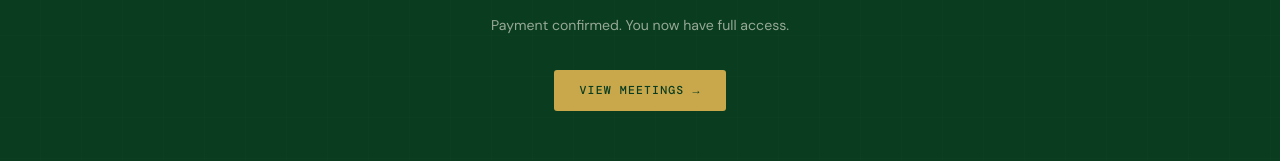
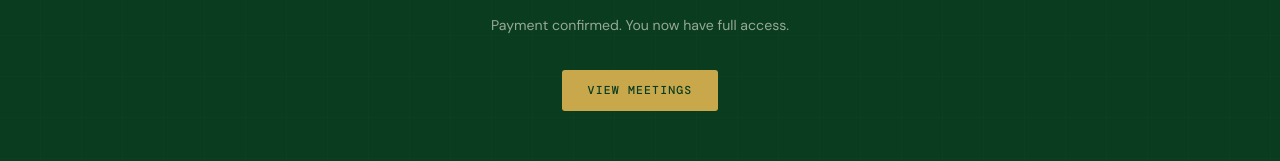
Before and after one commit to ppcjobber/clerk-authentication-starter, a Next.js app: page /success in a window 1280 px wide. Shown: the part 273-434 px from the top of the page. Built offline with nearby package versions, Linux system fonts and the light colour scheme; no server answers; a web font is replaced by a local one.

Commit message:
Update page.tsx

```diff
--- a/app/success/page.tsx
+++ b/app/success/page.tsx
@@ -34,7 +34,7 @@ export default function Success() {
           Payment confirmed. You now have full access.
         </p>
         <Link href="/archive" className="btn btn-gold">
-          View Meetings →
+          View Meetings
         </Link>
       </div>
       <Footer />
```
